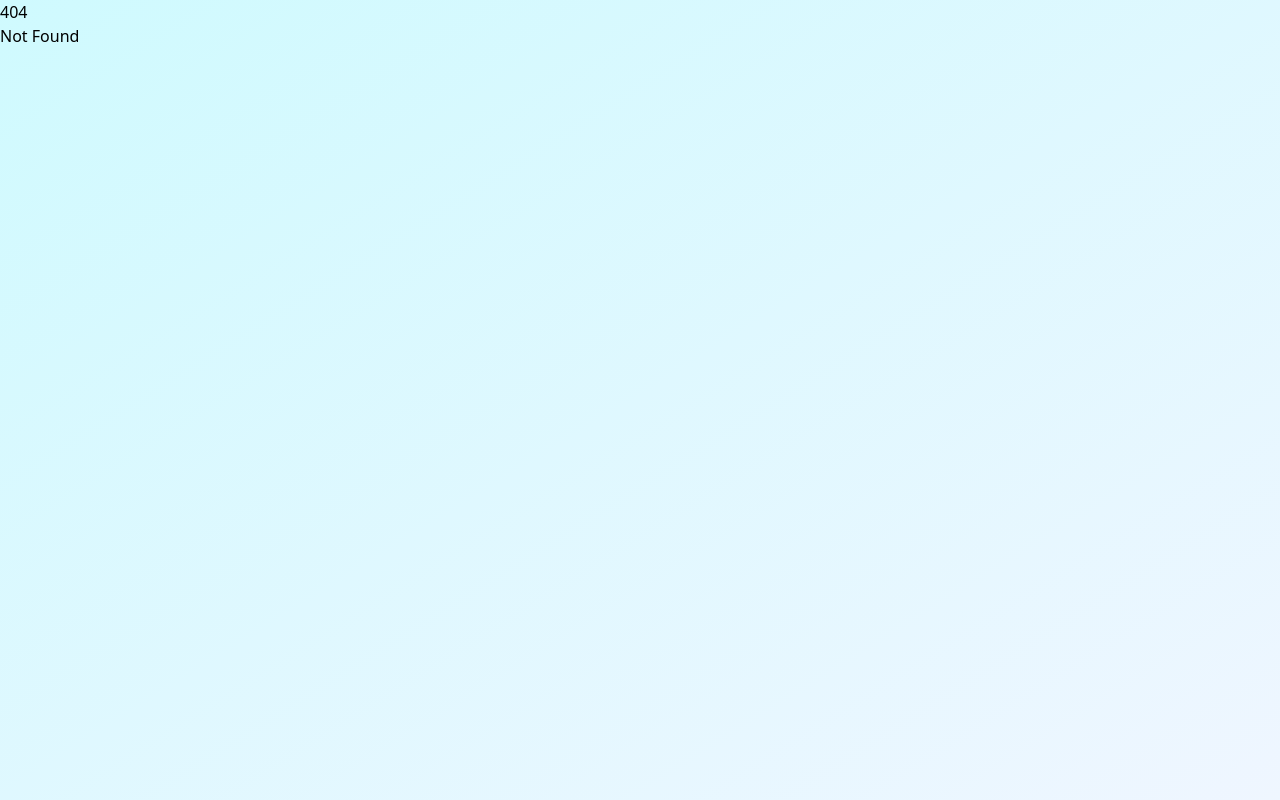
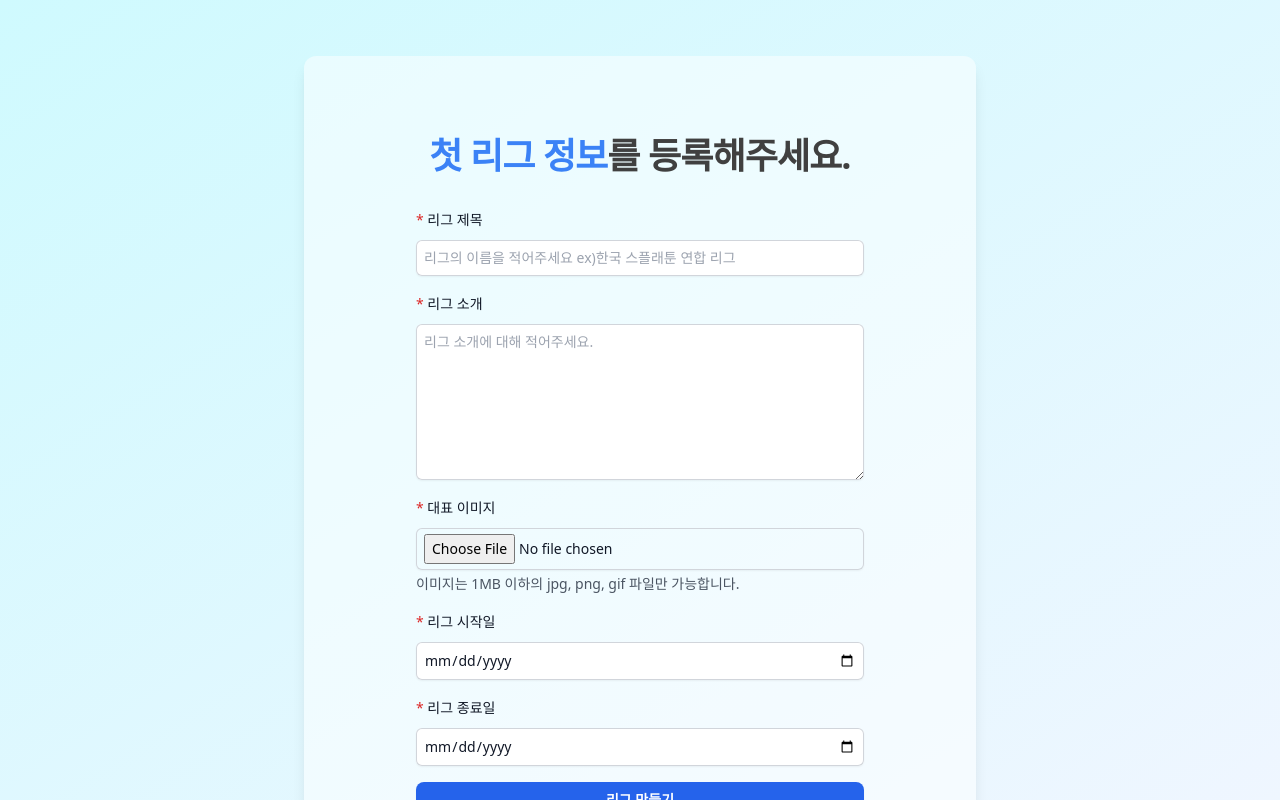
Before and after one commit to socool2/leaguegogo, a SvelteKit app in the folder front/: page /league/register in a window 1280 px wide. Before the commit this address had no page. Built offline with nearby package versions, Linux system fonts and the light colour scheme.

Commit message:
Add Modal And Move file

```diff
--- a/front/src/routes/admin/league/register/+page.svelte
+++ b/front/src/routes/league/register/+page.svelte
@@ -1,3 +1,7 @@
+<script>
+  $: openModal = false;
+  $: leagueName = '';
+</script>
 <div class="">
   <div class="relative isolate px-6 pt-14 lg:px-8">
     <div class="absolute inset-x-0 -top-40 -z-10 transform-gpu overflow-hidden blur-3xl sm:-top-80"
@@ -12,7 +16,9 @@
         <div class="w-full">
           <label for="league-name" class="block text-sm font-medium leading-6 text-gray-900"><span class="text-red-600">*</span> 리그 제목</label>
           <div class="mt-2">
-            <input type="text" name="league-name" id="league-name"
+            <input
+              bind:value={leagueName}
+              type="text" name="league-name" id="league-name"
                    maxlength="60"
                    class="block w-full rounded-md border-0 py-1.5 text-gray-900 shadow-sm ring-1 ring-inset ring-gray-300 placeholder:text-gray-400 focus:ring-2 focus:ring-inset focus:ring-primary-600 sm:text-sm sm:leading-6 px-2"
                    placeholder="리그의 이름을 적어주세요 ex)한국 스플래툰 연합 리그" aria-describedby="league-description">
@@ -56,8 +62,37 @@
           </div>
         </div>
         <button
+          on:click={() => openModal = true}
           type="button" class="rounded-lg w-full  bg-primary-600 px-3.5 py-2 text-sm font-semibold text-white shadow-sm hover:bg-primary-500 focus-visible:outline focus-visible:outline-2 focus-visible:outline-offset-2 focus-visible:outline-primary-600">리그 만들기</button>
       </div>
     </div>
   </div>
 </div>
+
+{#if openModal}
+  <div class="relative z-20" aria-labelledby="modal-title" role="dialog" aria-modal="true">
+
+    <div
+      class="fixed inset-0 bg-gray-500 bg-opacity-75 transition-opacity"></div>
+
+    <div class="fixed inset-0 z-10 overflow-y-auto">
+      <div class="flex min-h-full items-end justify-center p-4 text-center sm:items-center sm:p-0">
+        <div
+          class="relative transform overflow-hidden rounded-lg bg-white px-4 pb-4 pt-5 text-left shadow-xl transition-all sm:my-8 sm:w-full sm:max-w-sm sm:p-6">
+          <div class="text-center text-gray-700">
+            {leagueName} 생성이 완료되었습니다! <br/>
+            이제, 첫 시즌 정보를 등록하겠습니다.
+          </div>
+          <div class="mt-5 sm:mt-6">
+            <button
+              on:click={() => openModal = false}
+              type="button"
+              class="inline-flex w-full justify-center rounded-md bg-primary-600 px-3 py-2 text-sm font-semibold text-white shadow-sm hover:bg-primary-500 focus-visible:outline focus-visible:outline-2 focus-visible:outline-offset-2 focus-visible:outline-primary-600">
+              확인
+            </button>
+          </div>
+        </div>
+      </div>
+    </div>
+  </div>
+{/if}
```
